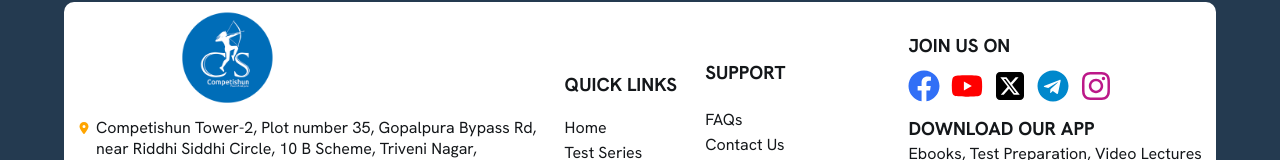
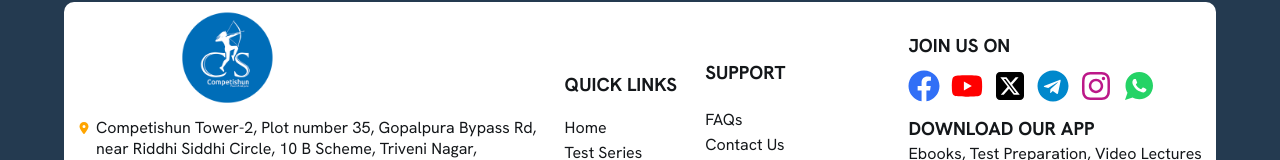
Before and after one commit to Shankar-001/Competishun, a React (Vite) app: page / in a window 1280 px wide. Shown: the part 3577-3737 px from the top of the page. Built offline with nearby package versions, Linux system fonts and the light colour scheme.

Commit message:
added whatsapp icon in footer section

```diff
--- a/src/components/Footer/Footer.jsx
+++ b/src/components/Footer/Footer.jsx
@@ -8,7 +8,9 @@ import { FaFacebook } from 'react-icons/fa';
 import { FaYoutube } from 'react-icons/fa';
 import { FaInstagram } from 'react-icons/fa';
 import { FaTelegram } from 'react-icons/fa';
+import { FaWhatsapp } from "react-icons/fa";
 import { FaSquareXTwitter } from 'react-icons/fa6';
+import { IoLogoWhatsapp } from "react-icons/io";
 import { Link, NavLink, useLocation } from 'react-router-dom';
 import { useEffect } from 'react';
 
@@ -137,6 +139,7 @@ const Footer = () => {
               <a href='https://twitter.com/mohittyagi' target='_blank'><FaSquareXTwitter fontSize={32} color="black" /></a>
               <a href='https://t.me/competishun_official' target='_blank'><FaTelegram fontSize={32} color="#0088cc" /></a>
               <a href='https://www.instagram.com/competishun/?hl=en' target='_blank'><FaInstagram fontSize={32} color="#bc1888 "/></a>
+              <a href='https://wa.link/xa00yu' target='_blank'><IoLogoWhatsapp fontSize={32} color="#25D366"/></a>
             </div>
 
             <h3>DOWNLOAD OUR APP</h3>
```
